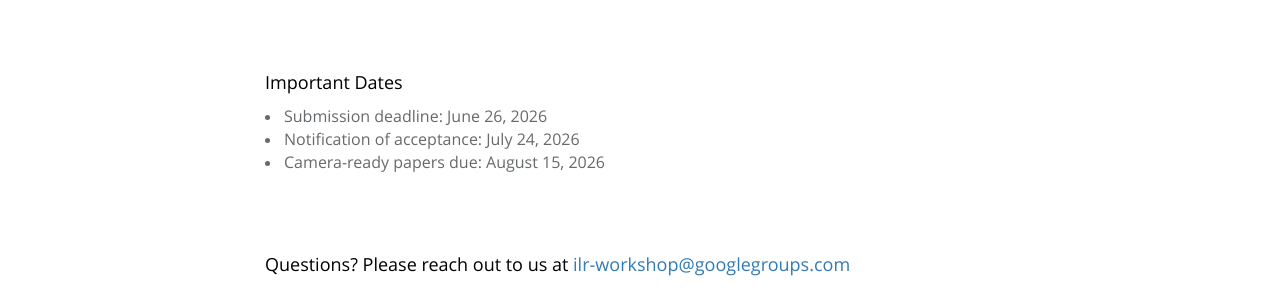
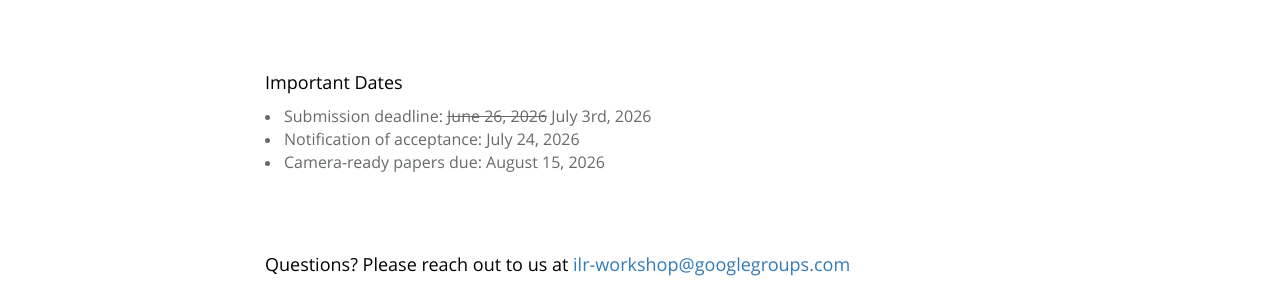
Before and after one commit to ilr-workshop/ECCVW2026, a Jekyll site: the page built from index.html, in a window 1280 px wide and 900 px high, scrolled down 1981 px. Shown: the part 155-454 px from the top of the window. Built offline with Jekyll 4.4.1, drawn with Linux system fonts in a browser that asks for light colours.

Commit message:
Update call_for_paper.html

```diff
--- a/_includes/sections/call_for_paper.html
+++ b/_includes/sections/call_for_paper.html
@@ -22,7 +22,7 @@
          </div>
          <div class="col-lg-8 col-lg-offset-2 m-t-lg m-b-lg wow zoomIn">
             <p><font size="4px" color="#000000"><span data-i18n="about_me.des">  Important Dates </span></font></p>
-            <li><font size="3px">Submission deadline: June 26, 2026</font></li>
+            <li><font size="3px">Submission deadline: <del>June 26, 2026</del> July 3rd, 2026</font></li>
             <li><font size="3px">Notification of acceptance: July 24, 2026</font></li>
             <li><font size="3px">Camera-ready papers due: August 15, 2026</font></li><br />
         </div>
```
